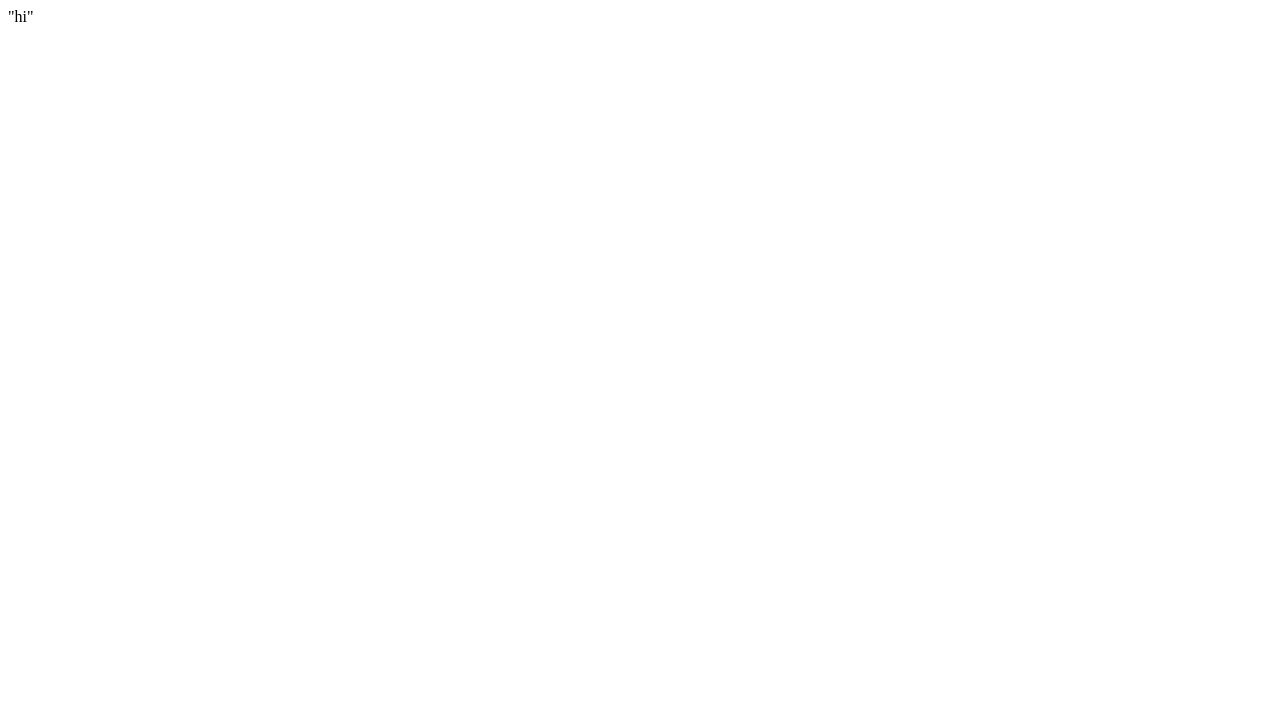
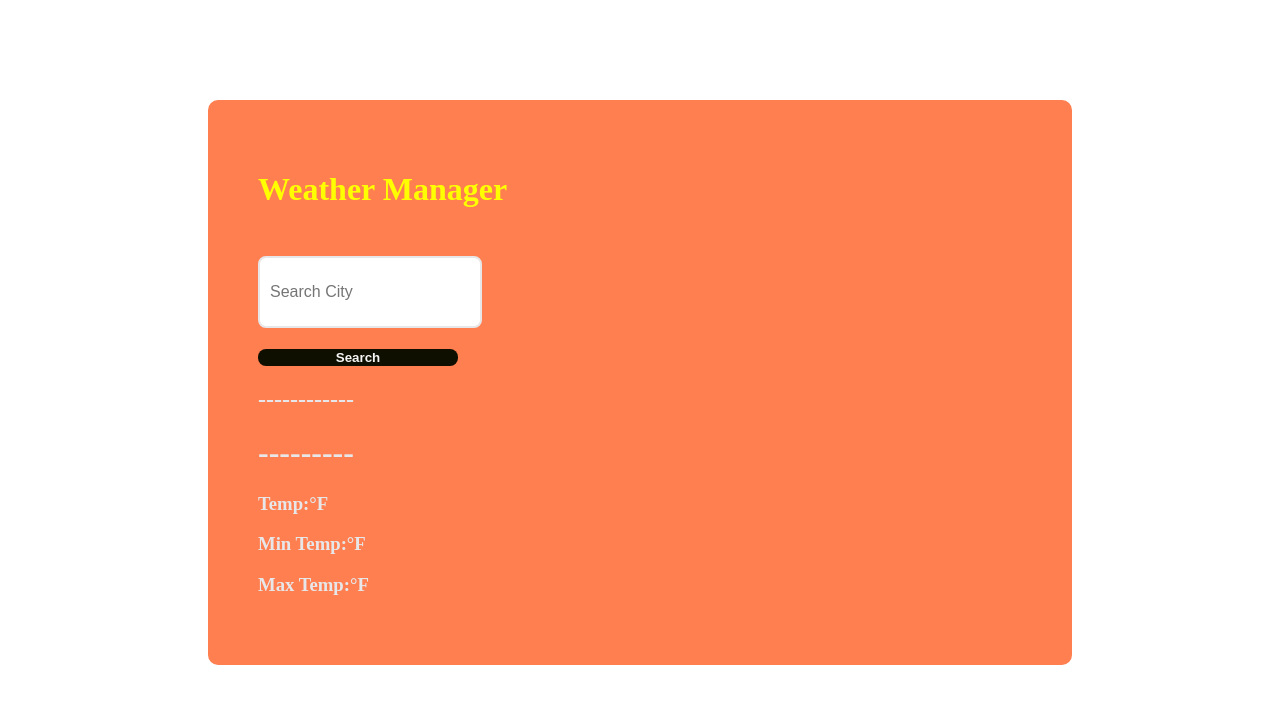
Before and after one commit to Swetha-1203/weather_app, a plain HTML site: page index.html in a window 1280 px wide. Drawn offline with Linux system fonts and the light colour scheme.

Commit message:
third push

```diff
--- a/index.html
+++ b/index.html
@@ -1 +1,37 @@
-"hi"
+<!DOCTYPE html>
+<html lang="en">
+
+<head>
+    <meta charset="UTF-8">
+    <meta http-equiv="X-UA-Compatible" content="IE=chrome">
+    <meta name="viewport" content="width=device-width, initial-scale=1.0">
+    <title>Weather app</title>
+    <link rel="stylesheet" href="style.css">
+    <script src="script.js"></script>
+</head>
+
+<body>
+    <div class="container">
+        <div>
+            <h1 id="heading">Weather Manager</h1>
+            <br />
+            <input type="text" name="" id="city-input" placeholder="Search City">
+            <br />
+            <input type="button" value="Search">
+        </div>
+        <div class="result">
+            <h2 id="city-name">------------</h2>
+            <div>
+                <h1 id="weather-type">---------</h1>
+                <div>
+                    <h3>Temp:<span id="temp"></span><span>°F</span></h3>
+                    <h3>Min Temp:<span id="min-temp"></span><span>°F</span></h3>
+                    <h3>Max Temp:<span id="max-temp"></span><span>°F</span></h3>
+                </div>
+            </div>
+        </div>
+    </div>
+
+</body>
+
+</html>
--- /dev/null
+++ b/style.css
@@ -0,0 +1,56 @@
+@import url('https://fonts.googleapis.com/css2?family=Poppins:wght@300&display=swap') * {
+    margin: 0;
+    box-sizing: border-box;
+    font-family: Poppins, sans-serif;
+    text-align: center;
+}
+
+.container {
+    background-color: coral;
+    padding: 50px;
+    border-radius: 10px;
+    margin: 100px 200px;
+}
+
+#heading {
+    color: yellow;
+}
+
+input[type="text"] {
+    margin-top: 8px;
+    height: 3rem;
+    width: 200px;
+    border-radius: 8px;
+    border: 2px solid #E7E7E9;
+    outline: none;
+    padding: 10px;
+    font-size: 16px;
+    margin-bottom: 20px;
+}
+
+input:focus {
+    background-color: #fff;
+    color: #495057;
+    border-color: #80bdff;
+    outline: 0;
+    box-shadow: 0 0 0 0.2rem rgb(0, 123, 255, 25%);
+
+}
+
+input[type="button"] {
+    background-color: #0f0f00;
+    height: 3.2 rem;
+    width: 200px;
+    color: whitesmoke;
+    font-size: 1.1 rem;
+    outline: none;
+    border-radius: 8px;
+    font-weight: 600;
+    border: none;
+    cursor: pointer;
+
+}
+
+.result {
+    color: #e7e7e9
+}
```
Also changed, not shown: index.css (deleted), index.js (deleted), script.js (added).
